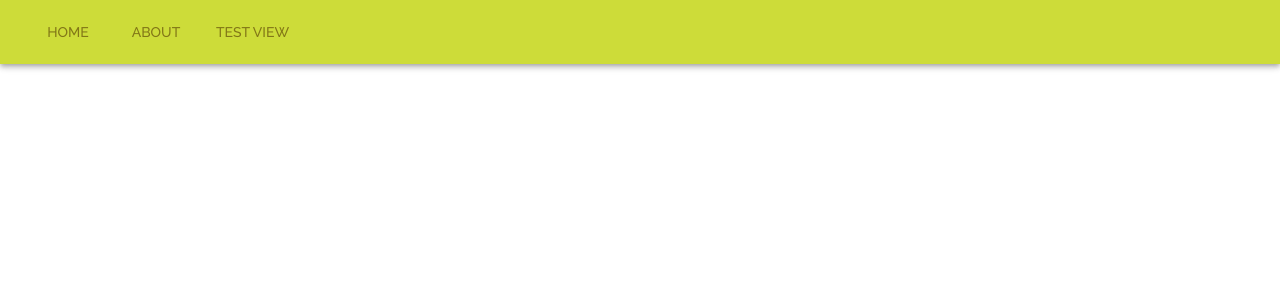
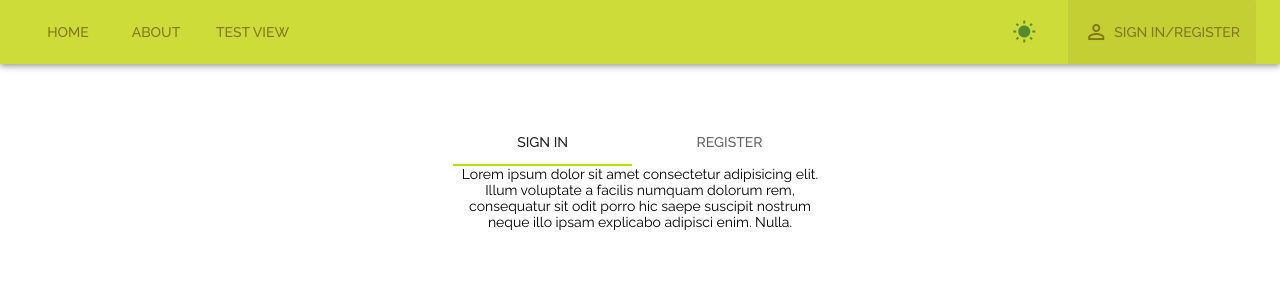
Before and after one commit to ASC90/Vue_template_test, a Vue app in the folder client/: page /SignInRegister in a window 1280 px wide. Shown: the top 300 px of the page. Built offline with nearby package versions, Linux system fonts and the light colour scheme.

Commit message:
Dark theme

```diff
--- a/client/src/App.vue
+++ b/client/src/App.vue
@@ -1,30 +1,40 @@
 <template>
-  <div id="app">
+  <div id="app" v-bind:class="{ light: isLight, dark: !isLight }">
     <!--<div id="nav">
       <router-link to="/">Home</router-link> |
       <router-link to="/about">About</router-link>
     </div>-->
-    <Navbar/>
+    <Navbar v-on:themeControl="isLight = !isLight"/>
     <router-view/>
   </div>
 </template>
 
 <script lang="ts">
-import { Component, Prop, Vue } from 'vue-property-decorator';
-import Navbar from '@/components/Project/Navbar.vue';
+import { Component, Prop, Vue } from "vue-property-decorator";
+import Navbar from "@/components/Project/Navbar.vue";
 @Component({
   components: {
-    Navbar,
+    Navbar
   }
 })
-export default class App extends Vue {}
+export default class App extends Vue {
+  isLight = true;
+}
 </script>
 
 
 <style>
-@import url('https://fonts.googleapis.com/css?family=Raleway:100,100i,200,200i,300,300i,400,400i,500,500i,600,600i,700,700i,800,800i,900,900i&subset=latin-ext');
+@import url("https://fonts.googleapis.com/css?family=Raleway:100,100i,200,200i,300,300i,400,400i,500,500i,600,600i,700,700i,800,800i,900,900i&subset=latin-ext");
 #app {
-  font-family: 'Raleway', sans-serif;
+  font-family: "Raleway", sans-serif;
+}
+.light {
+  color: black;
+  background-color: white;
+}
+.dark {
+  color: white;
+  background-color: #3a3a3a;
 }
 /*#app {
   font-family: 'Avenir', Helvetica, Arial, sans-serif;
--- a/client/src/components/Project/Navbar.vue
+++ b/client/src/components/Project/Navbar.vue
@@ -4,6 +4,12 @@
         <v-btn color="lime darken-4" flat to="/">Home</v-btn>
         <v-btn color="lime darken-4" flat to="/about">About</v-btn>
         <v-btn color="lime darken-4" flat to="/TestView">Test View</v-btn>
+    </v-toolbar-items>
+    <v-spacer></v-spacer>
+    <v-toolbar-items>
+		<v-btn flat v-if="isLight" @click="toggleTheme()"><v-icon color="light-green darken-3">wb_sunny</v-icon></v-btn>
+		<v-btn flat v-if="!isLight" @click="toggleTheme()"><v-icon color="white">star</v-icon></v-btn>
+        <v-btn color="lime darken-4" flat to="/SignInRegister"><v-icon style="padding-right: 6px;">perm_identity</v-icon>Sign in/Register</v-btn>
     </v-toolbar-items>
   </v-toolbar>
 </template>
@@ -12,7 +18,13 @@
 import { Component, Prop, Vue } from "vue-property-decorator";
 
 @Component
-export default class Navbar extends Vue {}
+export default class Navbar extends Vue {
+  isLight = true;
+  toggleTheme() {
+    this.isLight = !this.isLight;
+    this.$emit("themeControl");
+  }
+}
 </script>
 
 <style scoped>
--- a/client/src/router.ts
+++ b/client/src/router.ts
@@ -2,6 +2,7 @@ import Vue from 'vue';
 import Router from 'vue-router';
 import Home from './views/Home.vue';
 import TestView from '@/views/TestView.vue';
+import SignInRegister from '@/views/SignInRegister.vue';
 
 Vue.use(Router);
 
@@ -20,6 +21,11 @@ export default new Router({
       component: TestView,
     },
     {
+      path: '/SignInRegister',
+      name: 'SignInRegister',
+      component: SignInRegister,
+    },
+    {
       path: '/about',
       name: 'about',
       // route level code-splitting
--- /dev/null
+++ b/client/src/views/SignInRegister.vue
@@ -0,0 +1,31 @@
+<template>
+	<v-container grid-list-md text-xs-center>
+		<v-layout align-center justify-center row wrap>
+			<v-flex xs10 sm8 md6 lg4>
+				<v-tabs grow slider-color="lime accent-4">
+				<v-tab>Sign in</v-tab>
+				<v-tab>Register</v-tab>
+				<v-tab-item>Lorem ipsum dolor sit amet consectetur adipisicing elit. Illum voluptate a facilis numquam dolorum rem, consequatur sit odit porro hic saepe suscipit nostrum neque illo ipsam explicabo adipisci enim. Nulla.</v-tab-item>
+				<v-tab-item>Lorem ipsum dolor sit amet consectetur adipisicing elit. Illum voluptate a facilis numquam dolorum rem, consequatur sit odit porro hic saepe suscipit nostrum neque illo ipsam explicabo adipisci enim. Nulla.</v-tab-item>
+			</v-tabs>
+			</v-flex>
+    	</v-layout>
+  	</v-container>
+</template>
+
+<script lang="ts">
+import { Component, Prop, Vue } from "vue-property-decorator";
+
+@Component
+export default class SignInRegister extends Vue {}
+</script>
+
+<style scoped>
+.flex {
+  margin-top: 30px;
+  padding: 12px;
+}
+.v-tabs__content {
+  padding-top: 6px;
+}
+</style>
```
Lines whose indentation alone changed are shown as unchanged.
